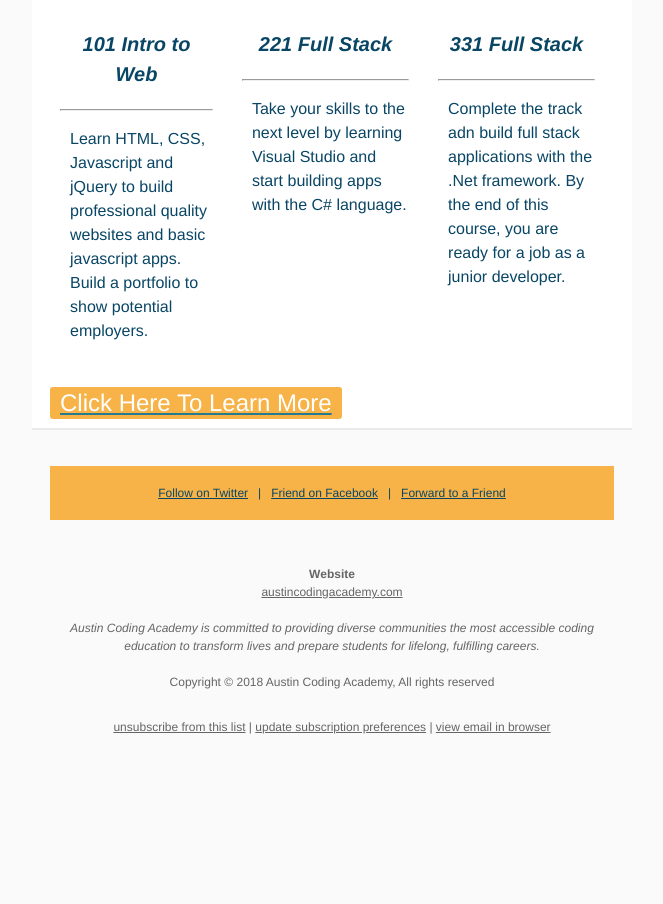
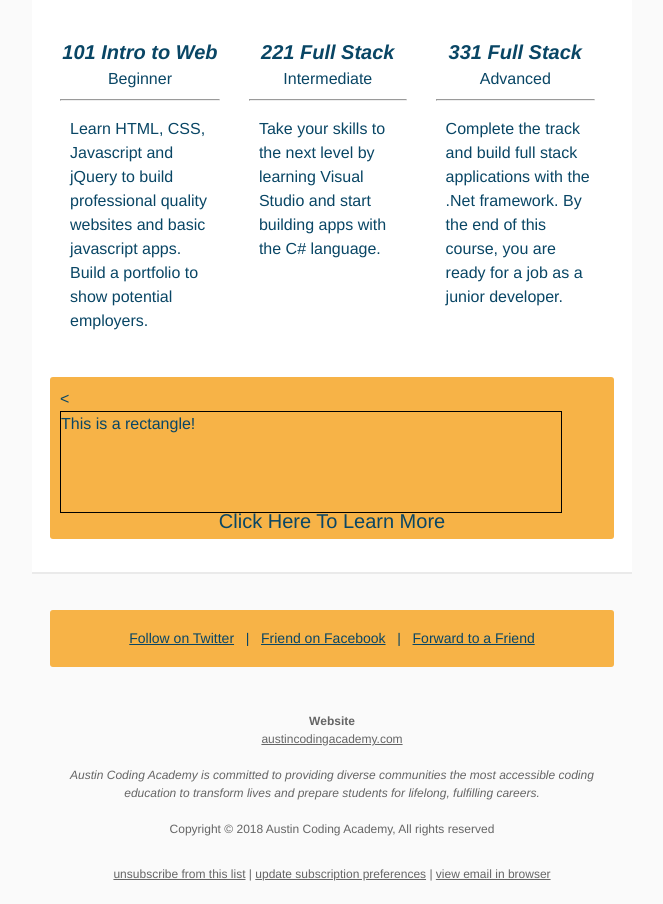
Before and after one commit to greggandrews/aca-email, a plain HTML site: page index.html in a window 1280 px wide. Shown: the part 849-1753 px from the top of the page, without its empty margins (308-971 px from the left). Before the commit the page ends 1612 px from the top, so only its background shows below. Drawn offline with Linux system fonts and the light colour scheme.

Commit message:
Commit 8

```diff
--- a/index.html
+++ b/index.html
@@ -338,31 +338,34 @@
   @tab Footer
   @section Social Bar Style
   */
+
+
+
   #learnMore {
       /*@editable*/background-color:#F7B347;
       /*@editable*/border:0;
       /*@editable*/border-radius:3px;
       /*@editable*/height:auto;
-      /*@editable*/max-width:564px;
+      /*@editable*/max-width:188px;
       /*@editable*/padding: 10px;
+
   }
 
-  #learnMore, h5{
-    /*@editable*/color:#FFFFFF;
+  #learnMore h5, #learnMore a{
+    /*@editable*/color:#094665;
     /*@editable*/font-family:Helvetica;
-    /*@editable*/font-size:24px;
-    /*@editable*/line-height:50%;
+    /*@editable*/font-size:20px;
+    /*@editable*/line-height:80%;
     /*@editable*/text-align:center;
     /*@editable*/font-weight:normal;
     /*@editable*/text-decoration:none;
   }
 
-
-
 	#socialBar {
 			/*@editable*/background-color:#F7B347;
 			/*@editable*/border:0;
 			/*@editable*/padding:18px;
+      /*@editable*/border-radius:3px;
 		}
 	/*
 	@tab Footer
@@ -371,12 +374,11 @@
 		#socialBar,#socialBar p {
 			/*@editable*/color:#094665;
 			/*@editable*/font-family:Helvetica;
-			/*@editable*/font-size:12px;
+			/*@editable*/font-size:14px;
 			/*@editable*/line-height:150%;
 			/*@editable*/text-align:center;
 		}
 	/*
-
 	@tab Footer
 	@section Social Bar Link
 	*/
@@ -642,18 +644,21 @@
                         <!-- BEGIN HEADER // -->
                         <tr>
                             <td valign="top" id="templateHeader">
+                              <div mc:edit="header_aca-header">
 
                                 <!-- BEGIN MODULE: HEADER IMAGE // -->
                               <img src="img/aca-header.png" style="max-width:564px;" class="templateImage" mc:label="header_image" mc:edit="header_image" mc:allowdesigner mc:allowtext>
                                 <!-- // END MODULE: HEADER IMAGE -->
+                            </div>
                           </td>
                         </tr>
                         <tr>
                             <td valign="top" id="templateHeader">
-
+                              <div mc:edit="header_laptop">
                                 <!-- BEGIN MODULE: HEADER IMAGE // -->
                                 <img src="img/laptop.jpg" style="max-width:564px;" class="templateImage" mc:label="header_image" mc:edit="header_image" mc:allowdesigner mc:allowtext>
                                 <!-- // END MODULE: HEADER IMAGE -->
+                              </div>
                             </td>
                         </tr>
                         <!-- // END HEADER -->
@@ -666,6 +671,7 @@
                                   <!-- <h1>&nbsp;</h1> -->
                                   <br>
                                   <h2>New Remote Classes!</h2>
+                                  <br
                                     <p><strong>State Of The Art Remote Technology</strong><br>Austin Coding Academy uses state of the art, remote technology to allow students from anywhere in the world to experience class as if they were present in person. In addition to live lectures, Q&A’s and project support, our remote students can attend remote office hours to receive one-on-one tutoring. They can interact with other students, and the instructor can even take over their computer to help them out of a jam. ACA Remote is a great option for someone who does not live in Austin.</p>
                                     <!--<strong>Edit Design</strong> at the bottom of this screen. After you create a look and feel you love, click inside this box to start adding your own content.</p>
                                     <p>Any time you create a layout here, you'll be able to find it in the <strong>Saved Templates</strong> tab on the <strong>Templates</strong> step. Then, you can reuse it as-is or quickly create new, similar versions for different types of messages.</p>
@@ -695,19 +701,22 @@
                                               <h4>331 Full Stack</h4>
                                               <h5>Advanced</h5>
                                               <hr>
-                                              <p>Complete the track adn build full stack applications with the .Net framework. By the end of this course, you are ready for a job as a junior developer.</P>
+                                              <p>Complete the track and build full stack applications with the .Net framework. By the end of this course, you are ready for a job as a junior developer.</P>
                                             </div>
                                         </td>
                                     </tr>
-                                <table>
+                                <table border="0" cellpadding="0" cellspacing="0" width="100%">
                                   <tr>
                                     <td valign="top" id="learnMore">
                                         <div mc:edit="learn_more">
+                                          <<div style="width:500px;height:100px;border:1px solid #000;">This is a rectangle!</div>
                                             <a href="https://austincodingacademy.com/remote/" class="utilityLink"><h5>Click Here To Learn More<h5></a>
+                                            </div>
                                         </div>
                                     </td>
                                   </tr>
                                 </table>
+                                <br>
 
                                 <!-- // END MODULE: BODY CONTENT -->
 
```
Lines whose indentation alone changed are shown as unchanged.
